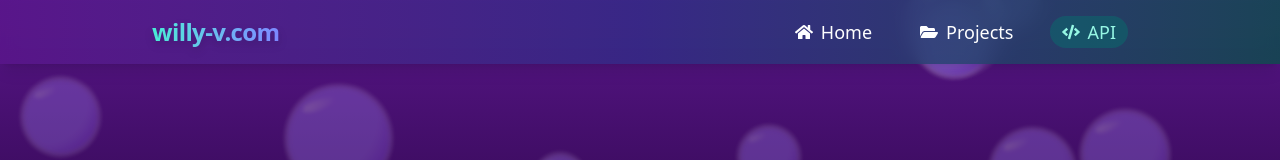
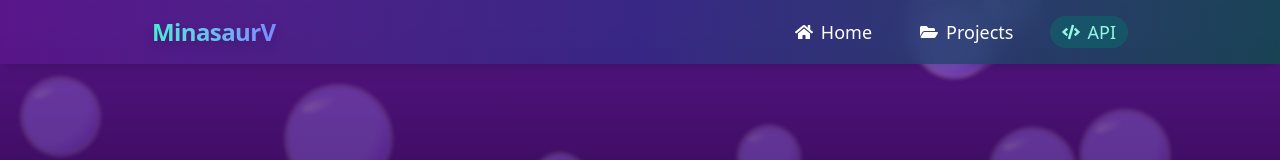
Before and after one commit to ItsMeWillyV/personal-website, a React (Vite) app: page /api-docs in a window 1280 px wide. Shown: the top 160 px of the page. Built offline with nearby package versions, Linux system fonts and the light colour scheme.

Commit message:
Update header

```diff
--- a/src/components/Header.jsx
+++ b/src/components/Header.jsx
@@ -16,7 +16,7 @@ export default function Header() {
       <nav className="max-w-5xl mx-auto flex items-center justify-between px-6 py-4">
         <Link to="/" className="flex items-center gap-3 group">
           <span className="text-2xl font-extrabold tracking-tight bg-gradient-to-r from-teal-300 via-indigo-400 to-purple-400 bg-clip-text text-transparent drop-shadow-lg group-hover:scale-105 transition-transform duration-200 bg-[length:200%_100%] bg-left group-hover:bg-right bg-gradient-move">
-            willy-v.com
+            MinasaurV
           </span>
         </Link>
         <button
```
